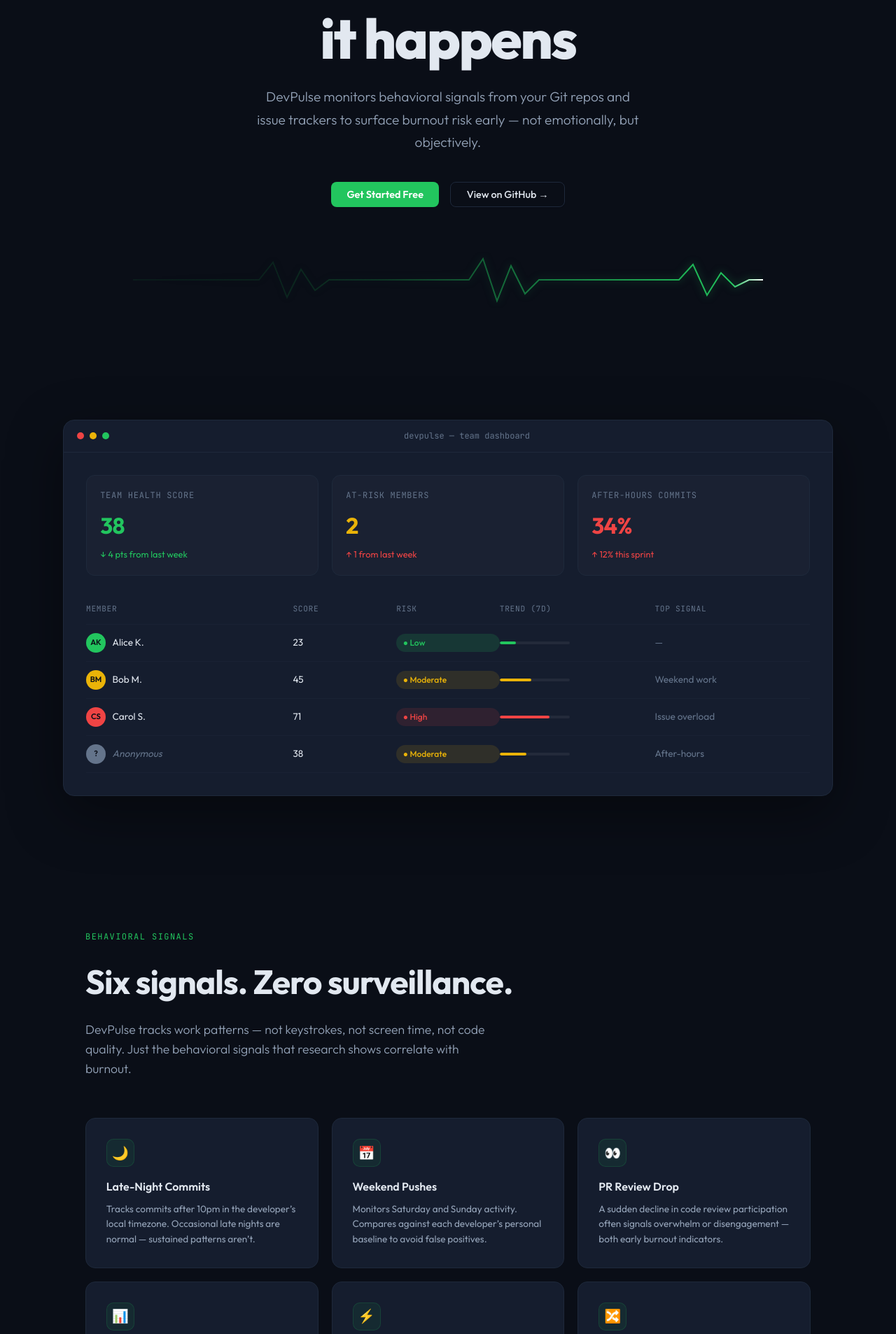
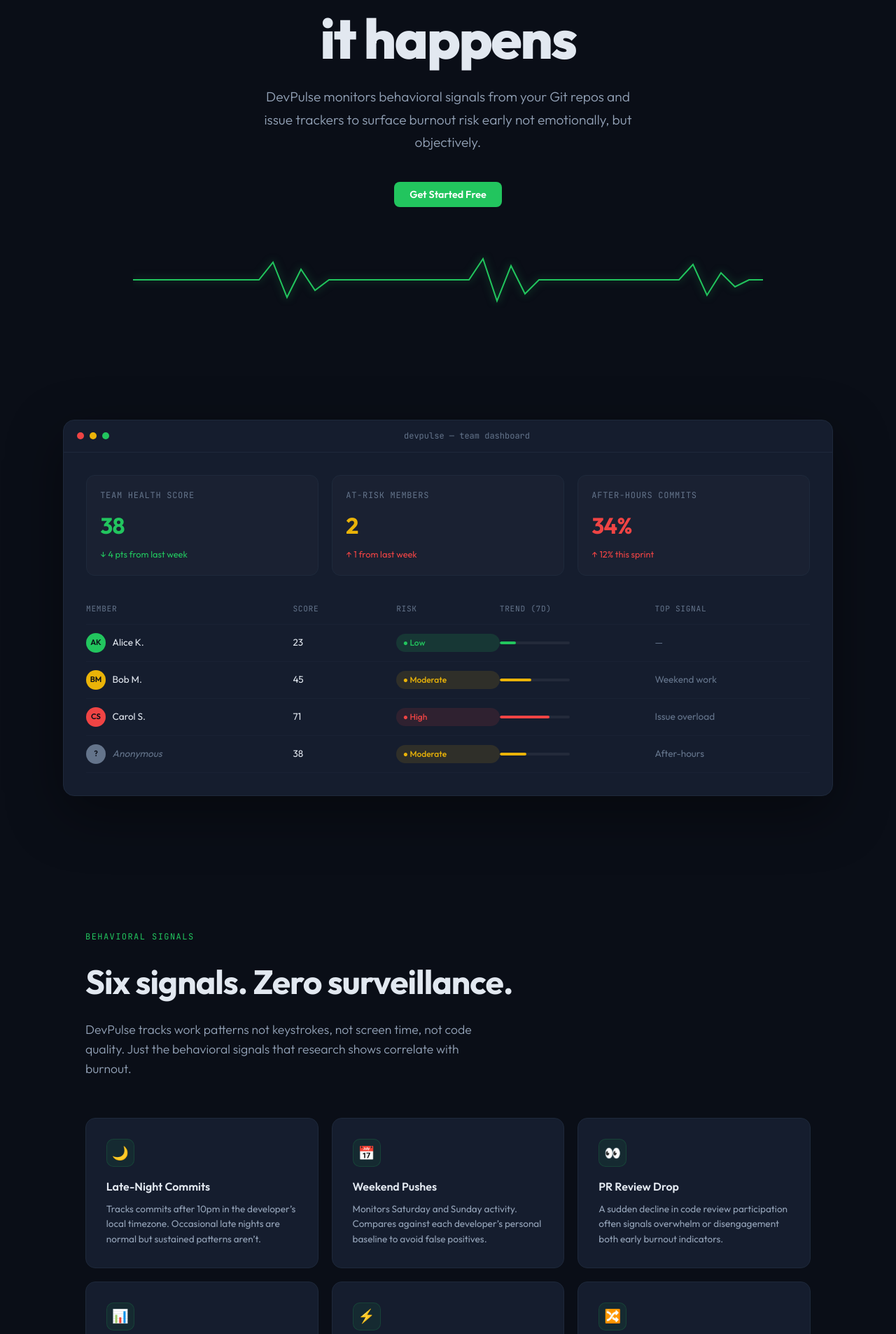
Before and after one commit to Matdan04/devpulse, a Next.js app: page / in a window 1280 px wide. Shown: the part 353-2260 px from the top of the page at 70% size. Built offline with nearby package versions, Linux system fonts and the light colour scheme.

Commit message:
Enhance EKG line animation by replacing the old gradient with a new stroke effect and adding keyframe animations. Update global styles and clean up unused components in the EKG line. Refine text descriptions across sections for clarity.

```diff
--- a/app/globals.css
+++ b/app/globals.css
@@ -351,11 +351,36 @@
   fill: none;
 }
 
-.ekg-line-pulse {
-  stroke: url(#ekgPulse);
+.ekg-line {
+  stroke: var(--green);
   stroke-width: 2;
   fill: none;
   filter: drop-shadow(0 0 6px rgba(34, 197, 94, 0.5));
+  stroke-dasharray: 1200;
+  stroke-dashoffset: 1200;
+  animation: drawEKG 2.5s cubic-bezier(0.4, 0, 0.2, 1) infinite;
+}
+
+@keyframes drawEKG {
+  0% {
+    stroke-dashoffset: 1200;
+    opacity: 0;
+  }
+  5% {
+    opacity: 1;
+  }
+  60% {
+    stroke-dashoffset: 0;
+    opacity: 1;
+  }
+  80% {
+    stroke-dashoffset: 0;
+    opacity: 0;
+  }
+  100% {
+    stroke-dashoffset: 0;
+    opacity: 0;
+  }
 }
 
 /* Dashboard Preview */
--- a/app/layout.tsx
+++ b/app/layout.tsx
@@ -17,7 +17,7 @@
 export const metadata: Metadata = {
   title: "DevPulse — Developer Health & Burnout Radar",
   description:
-    "DevPulse monitors behavioral signals from your Git repos and issue trackers to surface burnout risk early — not emotionally, but objectively.",
+    "DevPulse monitors behavioral signals from your Git repos and issue trackers to surface burnout risk early not emotionally, but objectively.",
 };
 
 export default function RootLayout({
--- a/components/ekg-line.tsx
+++ b/components/ekg-line.tsx
@@ -10,30 +10,8 @@
         viewBox="0 0 900 80"
         preserveAspectRatio="none"
       >
-        <defs>
-          <linearGradient id="ekgPulse" gradientUnits="userSpaceOnUse">
-            <stop offset="0%" stopColor="transparent" />
-            <stop offset="40%" stopColor="var(--green)" stopOpacity="0.15" />
-            <stop offset="95%" stopColor="var(--green)" stopOpacity="1" />
-            <stop offset="100%" stopColor="#fff" stopOpacity="1" />
-            <animate
-              attributeName="x1"
-              from="-300"
-              to="900"
-              dur="2.5s"
-              repeatCount="indefinite"
-            />
-            <animate
-              attributeName="x2"
-              from="0"
-              to="1200"
-              dur="2.5s"
-              repeatCount="indefinite"
-            />
-          </linearGradient>
-        </defs>
         <path className="ekg-line-bg" d={EKG_PATH} />
-        <path className="ekg-line-pulse" d={EKG_PATH} />
+        <path className="ekg-line" d={EKG_PATH} />
       </svg>
     </div>
   );
--- a/components/sections/cta-section.tsx
+++ b/components/sections/cta-section.tsx
@@ -10,9 +10,9 @@
         <Button asChild className="btn-primary">
           <a href="#">Get Started Free</a>
         </Button>
-        <Button asChild variant="outline" className="btn-secondary">
+        {/* <Button asChild variant="outline" className="btn-secondary">
           <a href="#">Star on GitHub ⭐</a>
-        </Button>
+        </Button> */}
       </div>
     </section>
   );
--- a/components/sections/hero-section.tsx
+++ b/components/sections/hero-section.tsx
@@ -17,16 +17,16 @@
       </h1>
       <p>
         DevPulse monitors behavioral signals from your Git repos and issue
-        trackers to surface burnout risk early — not emotionally, but
+        trackers to surface burnout risk early not emotionally, but
         objectively.
       </p>
       <div className="hero-buttons">
         <Button asChild className="btn-primary">
           <a href="#">Get Started Free</a>
         </Button>
-        <Button asChild variant="outline" className="btn-secondary">
+        {/* <Button asChild variant="outline" className="btn-secondary">
           <a href="#">View on GitHub →</a>
-        </Button>
+        </Button> */}
       </div>
 
       <EkgLine />
--- a/components/sections/signals-section.tsx
+++ b/components/sections/signals-section.tsx
@@ -3,7 +3,7 @@
     icon: "🌙",
     title: "Late-Night Commits",
     description:
-      "Tracks commits after 10pm in the developer\u2019s local timezone. Occasional late nights are normal \u2014 sustained patterns aren\u2019t.",
+      "Tracks commits after 10pm in the developer\u2019s local timezone. Occasional late nights are normal but sustained patterns aren\u2019t.",
   },
   {
     icon: "📅",
@@ -15,7 +15,7 @@
     icon: "👀",
     title: "PR Review Drop",
     description:
-      "A sudden decline in code review participation often signals overwhelm or disengagement \u2014 both early burnout indicators.",
+      "A sudden decline in code review participation often signals overwhelm or disengagement both early burnout indicators.",
   },
   {
     icon: "📊",
@@ -33,7 +33,7 @@
     icon: "🔀",
     title: "Pattern Disruption",
     description:
-      "Irregularity in working hours \u2014 wide variance in start/end times suggests disrupted routines and poor recovery.",
+      "Irregularity in working hours, wide variance in start/end times suggests disrupted routines and poor recovery.",
   },
 ];
 
@@ -43,7 +43,7 @@
       <div className="section-label">Behavioral Signals</div>
       <h2 className="section-title">Six signals. Zero surveillance.</h2>
       <p className="section-desc">
-        DevPulse tracks work patterns — not keystrokes, not screen time, not
+        DevPulse tracks work patterns not keystrokes, not screen time, not
         code quality. Just the behavioral signals that research shows correlate
         with burnout.
       </p>
```
